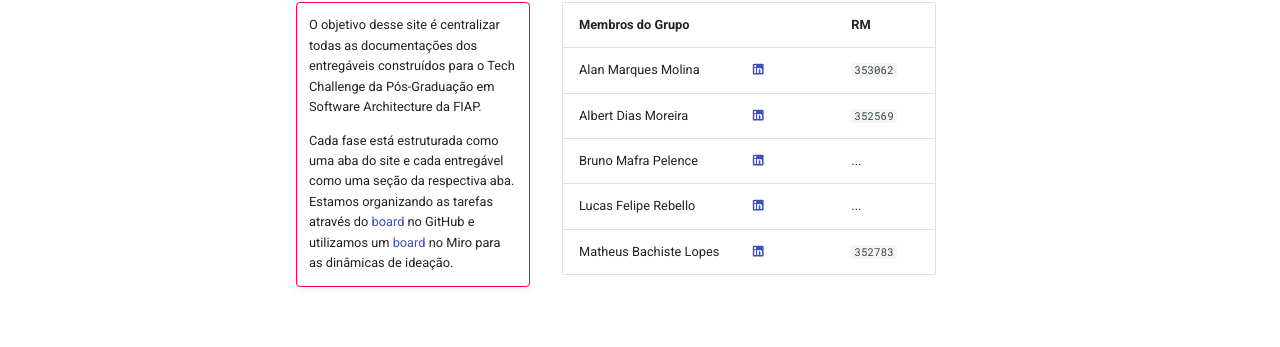
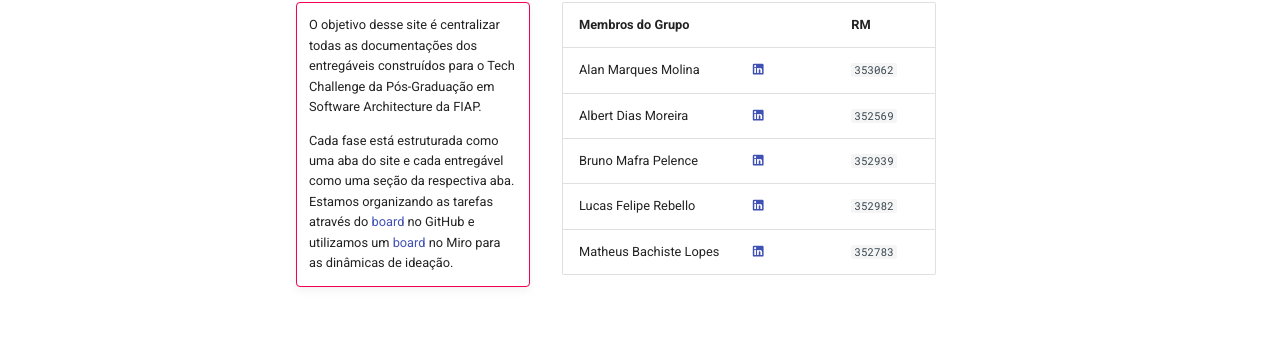
Before and after one commit to postech-5soat-grupo-25/postech-5soat-grupo-25.github.io, an MkDocs documentation site: the page built from docs/index.md, in a window 1280 px wide. Shown: the part 226-573 px from the top of the page. Built offline with MkDocs 1.6.1 and Material for MkDocs 9.7.7, drawn with Linux system fonts in a browser that asks for light colours.

Commit message:
addng missing rms

```diff
--- a/docs/index.md
+++ b/docs/index.md
@@ -8,6 +8,6 @@
 | ---------------------- | --------------------------------------------------------------------------- | -------- |
 | Alan Marques Molina    | [:material-linkedin:](https://www.linkedin.com/in/alanmmolina/)             | `353062` |
 | Albert Dias Moreira    | [:material-linkedin:](https://www.linkedin.com/in/albert-moreira-62b9272b/) | `352569` |
-| Bruno Mafra Pelence    | [:material-linkedin:](https://www.linkedin.com/in/bruno-mafra-pelence/)     | ...      |
-| Lucas Felipe Rebello   | [:material-linkedin:](https://www.linkedin.com/in/lucas-rebello-b01849112/) | ...      |
+| Bruno Mafra Pelence    | [:material-linkedin:](https://www.linkedin.com/in/bruno-mafra-pelence/)     | `352939`      |
+| Lucas Felipe Rebello   | [:material-linkedin:](https://www.linkedin.com/in/lucas-rebello-b01849112/) | `352982`      |
 | Matheus Bachiste Lopes | [:material-linkedin:](https://www.linkedin.com/in/matheus-bachiste-lopes/)  | `352783` |
```
